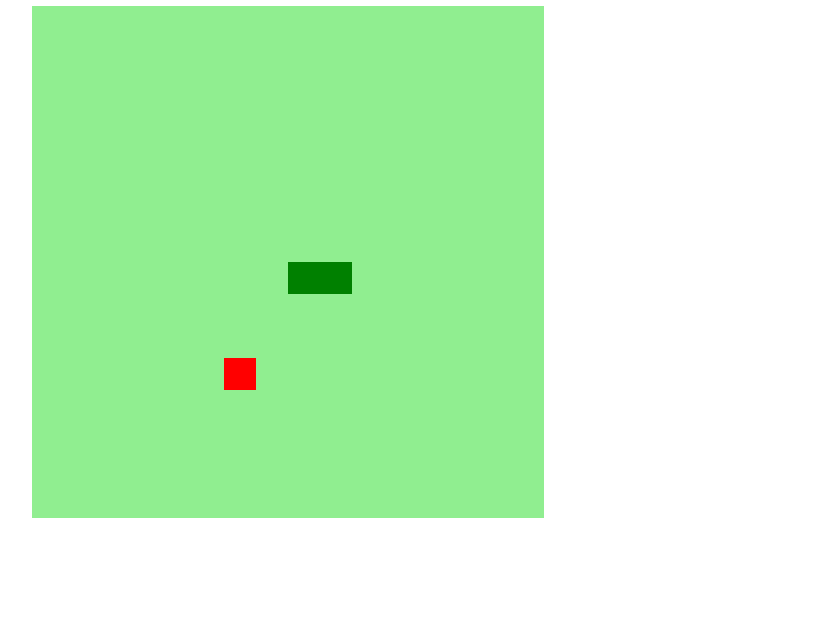
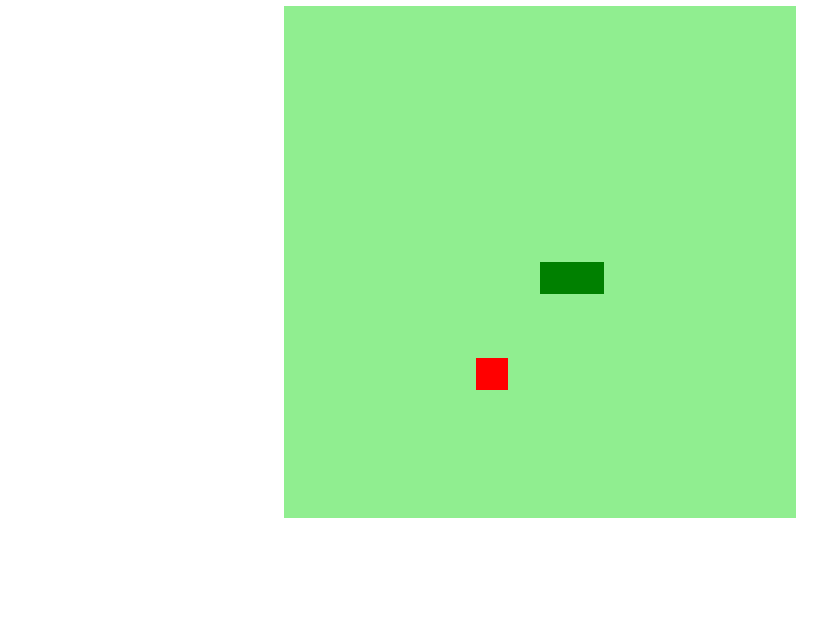
Before and after one commit to LuSN23/snake-game, a plain HTML site: page index.html in a window 1280 px wide. Shown: the part 166-800 px from the top of the page, without its empty margins (100-927 px from the left). Drawn offline with Linux system fonts and the light colour scheme.

Commit message:
correção do erro de centralizar o jogo na tela

```diff
--- a/style.css
+++ b/style.css
@@ -1,6 +1,6 @@
 body{
   height: 95vh;
-  width: 95vh;
+  width: 95;
   display: flex;
   justify-content: center;
   align-items: center;
```
